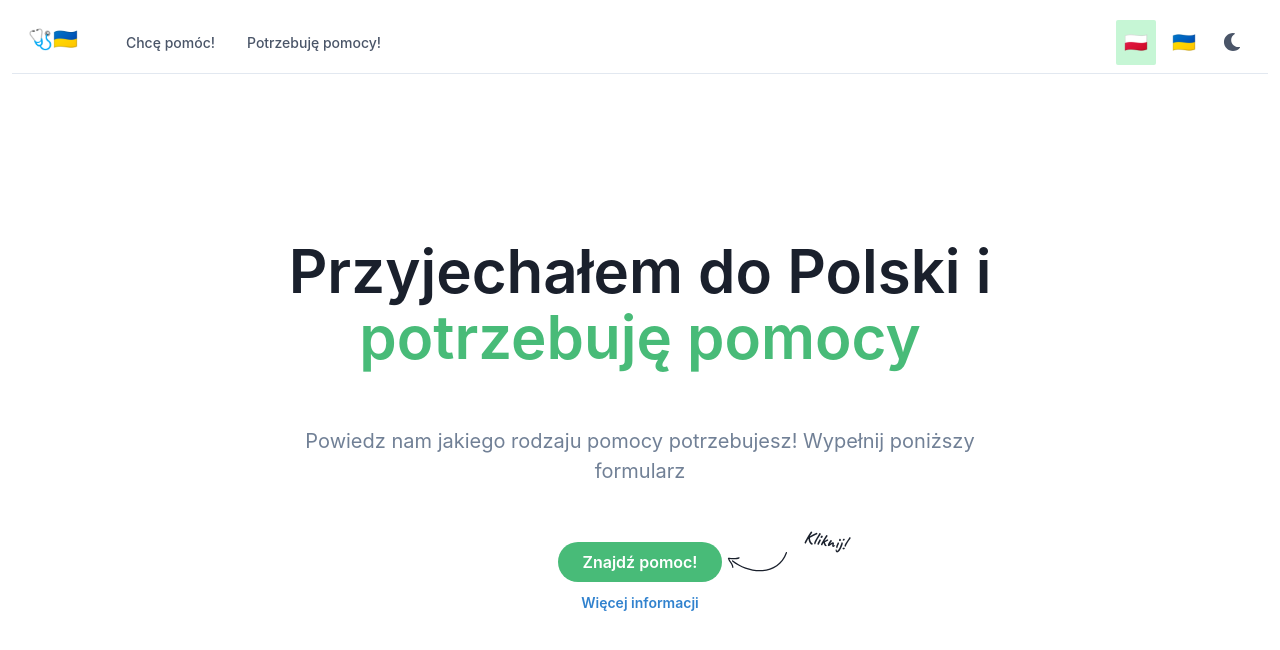
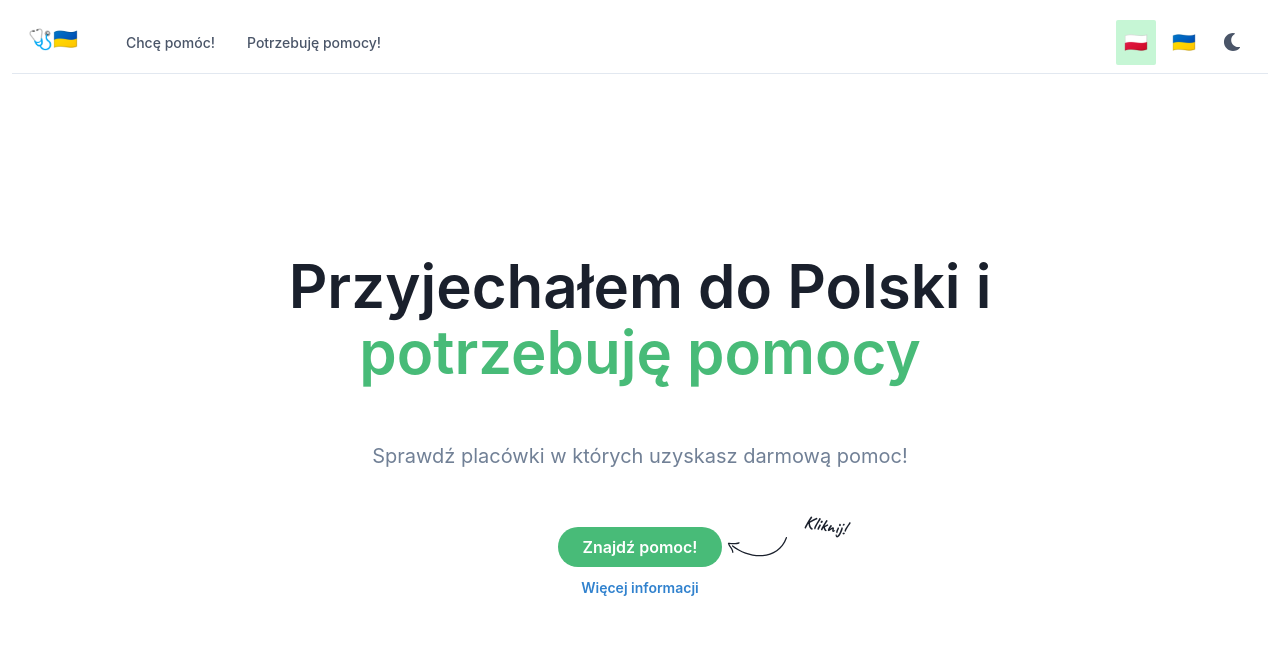
Before and after one commit to danielmark0116/health-for-ukraine, a React (Create React App) app: page / in a window 1280 px wide. Shown: the top 650 px of the page. Built offline with nearby package versions, Linux system fonts and the light colour scheme.

Commit message:
Add places page

```diff
--- a/src/layout/Layout.tsx
+++ b/src/layout/Layout.tsx
@@ -7,7 +7,9 @@ export const Layout = ({ children }: PropsWithChildren<unknown>) => {
     <Box textAlign="center" fontSize="xl">
       <Grid minH="100vh" p={3}>
         <Navbar />
-        <VStack spacing={8}>{children}</VStack>
+        <VStack flex={1} spacing={8}>
+          {children}
+        </VStack>
       </Grid>
     </Box>
   );
--- a/src/layout/Navbar.tsx
+++ b/src/layout/Navbar.tsx
@@ -29,11 +29,12 @@ export default function Navbar() {
   const { isOpen, onToggle } = useDisclosure();
 
   return (
-    <Box>
+    <Box maxH={"100px"}>
       <Flex
         bg={useColorModeValue("white", "gray.800")}
         color={useColorModeValue("gray.600", "white")}
         minH={"60px"}
+        maxH={"100px"}
         py={{ base: 2 }}
         px={{ base: 4 }}
         borderBottom={1}
--- a/src/locales/pl/translations.json
+++ b/src/locales/pl/translations.json
@@ -8,7 +8,7 @@
   },
   "mainRefugeePage": {
     "heroTitle": "Przyjechałem do Polski i <1 /><2>potrzebuję pomocy</2>",
-    "heroSubtitle": "Powiedz nam jakiego rodzaju pomocy potrzebujesz! Wypełnij poniższy formularz",
+    "heroSubtitle": "Sprawdź placówki w których uzyskasz darmową pomoc!",
     "ctaButton": "Znajdź pomoc!",
     "moreInfo": "Więcej informacji",
     "needHelpLabel": "Kliknij!"
--- a/src/pages/mainRefugeePage/components/MainRefugeeHero.tsx
+++ b/src/pages/mainRefugeePage/components/MainRefugeeHero.tsx
@@ -9,6 +9,7 @@ import {
   useColorModeValue,
   createIcon,
 } from "@chakra-ui/react";
+import { Link } from "react-router-dom";
 import { Trans, useTranslation } from "react-i18next";
 
 export default function MainRefugeeHero() {
@@ -43,6 +44,8 @@ export default function MainRefugeeHero() {
             position={"relative"}
           >
             <Button
+              as={Link}
+              to="/places"
               colorScheme={"green"}
               bg={"green.400"}
               rounded={"full"}
--- a/src/pages/medicalPlacesPage/MedicalPlaces.tsx
+++ b/src/pages/medicalPlacesPage/MedicalPlaces.tsx
@@ -13,8 +13,6 @@ const getDistinctVoivodeships = (medicalPlacesJSON as MedicalPlace[]).reduce<
 
   return [...acc, curr["Województwo"]];
 }, []);
-
-console.log({ getDistinctVoivodeships });
 
 export const MedicalPlacesPage = () => {
   const [vFilter, setVFilter] = useState("");
@@ -33,29 +31,22 @@ export const MedicalPlacesPage = () => {
     <>
       <Select
         onChange={({ currentTarget: { value } }) => {
-          console.log(value);
           setVFilter(value || "");
         }}
         placeholder="Select option"
       >
         {getDistinctVoivodeships.map((v) => (
-          <option
-            onChange={() => {
-              console.log(v);
-            }}
-            key={v}
-            value={v}
-          >
+          <option key={v} value={v}>
             {v}
           </option>
         ))}
       </Select>
 
-      {data.map((d) => {
+      {data.map((d, index) => {
         return (
-          <>
+          <div key={index}>
             <Text>{d["Adres udzielania świadczeń"]}</Text>
-          </>
+          </div>
         );
       })}
     </>
```
